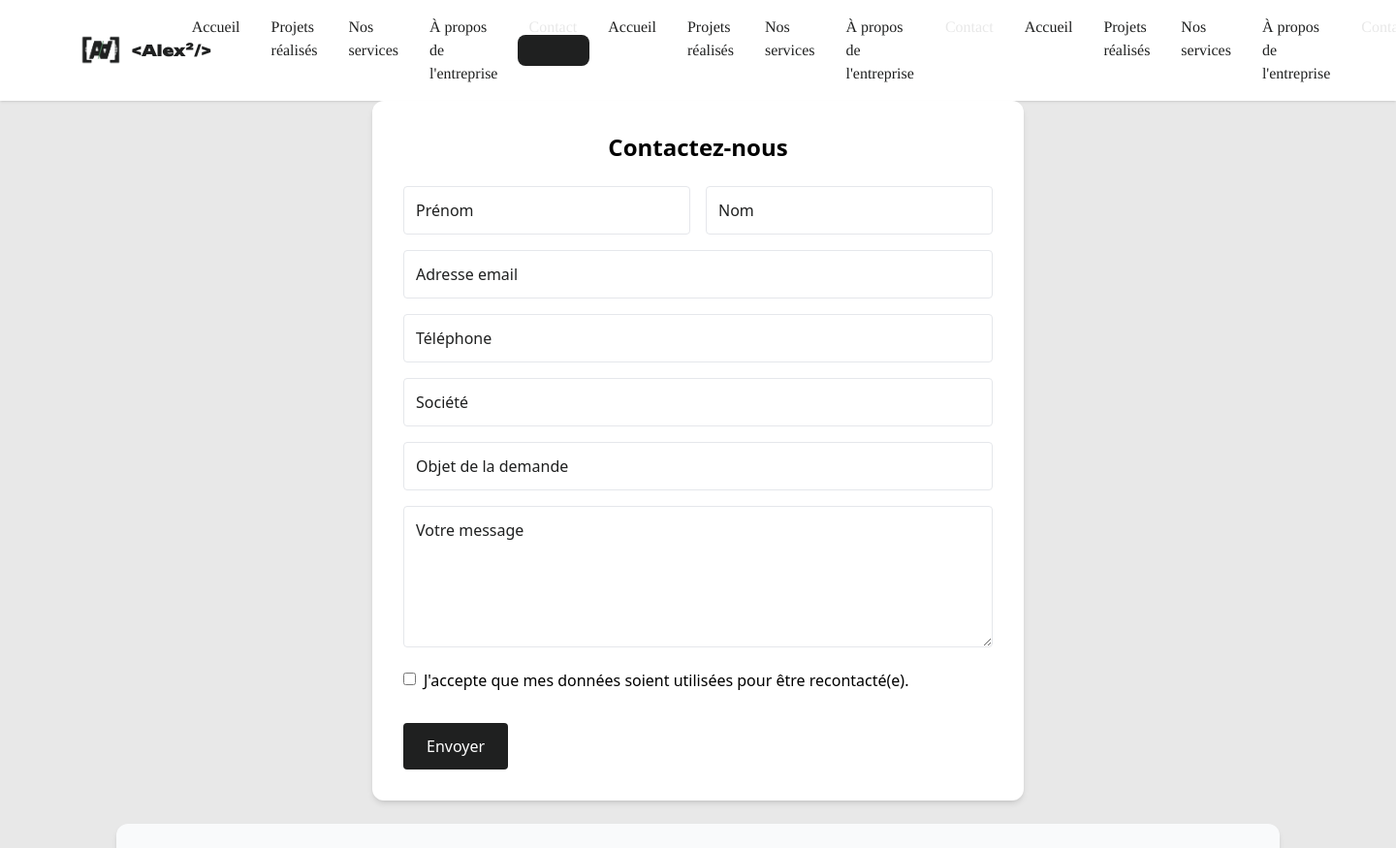
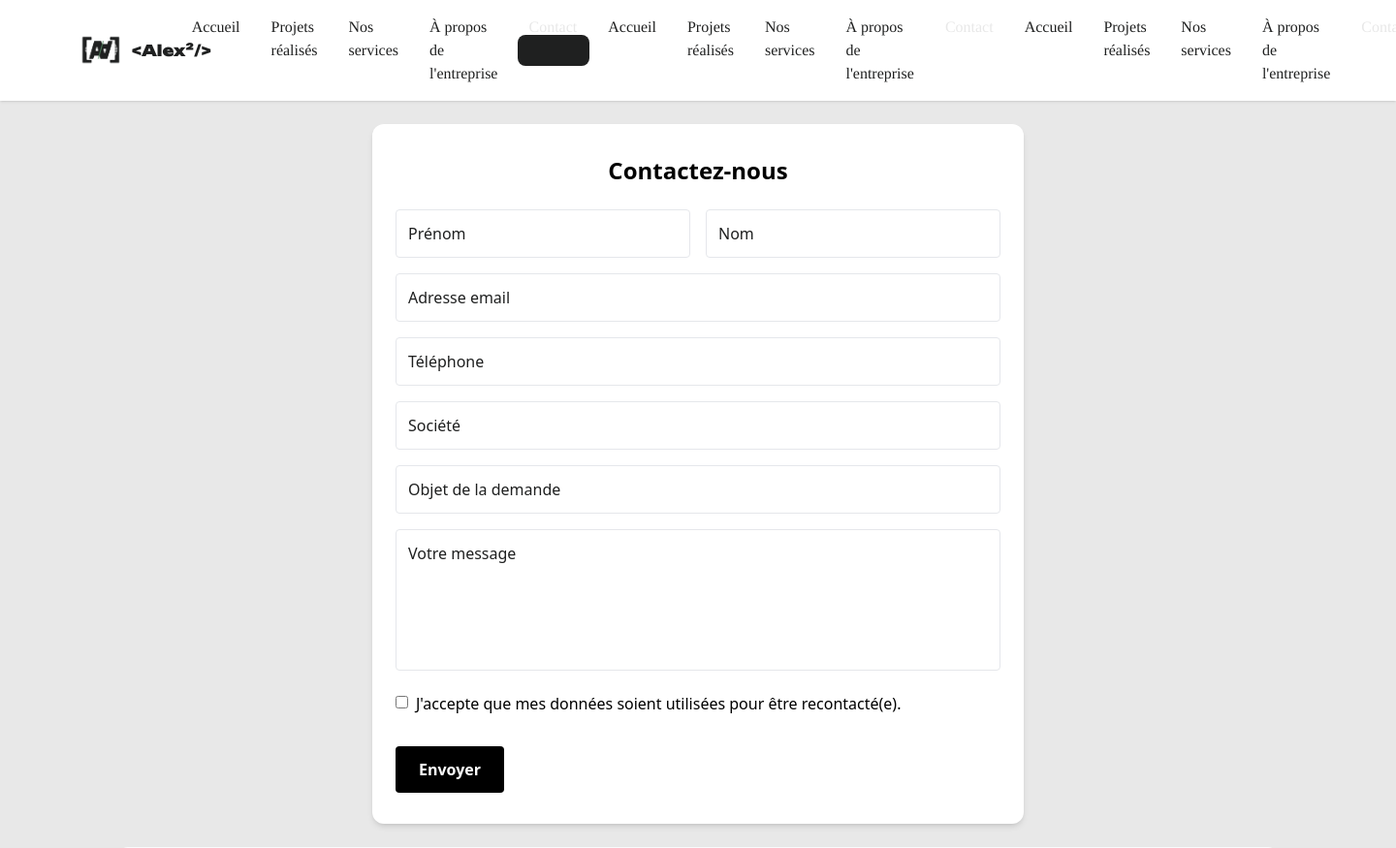
Before and after one commit to thedeadyt/Alex2, a PHP site: page /pages/Contact.php in a window 1440 px wide; the page is wider, and only the part inside the window is pictured. Shown: the top 875 px of that part at 97% size. Run offline with PHP 8.4, Linux system fonts and the light colour scheme; some libraries are stand-ins or nearby versions.

Commit message:
page contact finis, juste erreur captcha

```diff
--- a/public/pages/Contact.php
+++ b/public/pages/Contact.php
@@ -85,8 +85,10 @@
   <script src="https://unpkg.com/alpinejs" defer></script>
   <script src="https://www.google.com/recaptcha/api.js" async defer></script>
 </head>
-<body class="bg-gray-100">
-  <div class="max-w-2xl mx-auto bg-white p-8 rounded-xl shadow-md" x-data="contactForm()">
+<br>
+<body>
+  <div
+  class="mx-auto bg-white p-6 sm:p-8 rounded-xl shadow-md max-w-full w-full px-4 sm:px-6 md:max-w-2xl" x-data="contactForm()">
   <h2 class="text-2xl font-bold mb-6 text-center">Contactez-nous</h2>
 
   <template x-if="success">
@@ -109,23 +111,24 @@
 
   <form @submit.prevent="submitForm" class="space-y-4" novalidate>
     <div class="grid grid-cols-1 md:grid-cols-2 gap-4">
-        <input x-model="form.prenom" name="prenom" type="text" placeholder="Prénom" required class="p-3 border rounded w-full" />
-        <input x-model="form.nom" name="nom" type="text" placeholder="Nom" required class="p-3 border rounded w-full" />
+      <input x-model="form.prenom" name="prenom" type="text" placeholder="Prénom" required class="p-3 border rounded w-full"/>
+      <input x-model="form.nom" name="nom" type="text" placeholder="Nom" required class="p-3 border rounded w-full"/>
     </div>
-      <input x-model="form.email" name="email" type="email" placeholder="Adresse email" required class="p-3 border rounded w-full" />
-      <input x-model="form.telephone" name="telephone" type="tel" placeholder="Téléphone" required class="p-3 border rounded w-full" />
-      <input x-model="form.societe" name="societe" type="text" placeholder="Société" class="p-3 border rounded w-full" />
-      <input x-model="form.objet" name="objet" type="text" placeholder="Objet de la demande" required class="p-3 border rounded w-full" />
-      <textarea x-model="form.message" name="message" placeholder="Votre message" rows="5" required class="p-3 border rounded w-full"></textarea>
+
+    <input x-model="form.email" name="email" type="email" placeholder="Adresse email" required class="p-3 border rounded w-full"/>
+    <input x-model="form.telephone" name="telephone" type="tel" placeholder="Téléphone" required class="p-3 border rounded w-full"/>
+    <input x-model="form.societe" name="societe" type="text" placeholder="Société" class="p-3 border rounded w-full"/>
+    <input x-model="form.objet" name="objet" type="text" placeholder="Objet de la demande" required class="p-3 border rounded w-full"/>
+    <textarea x-model="form.message" name="message" placeholder="Votre message" rows="5" required class="p-3 border rounded w-full resize-none"></textarea>
 
     <div class="flex items-start gap-2">
-        <input x-model="form.consent" type="checkbox" name="consent" required class="mt-1" />
+      <input x-model="form.consent" type="checkbox" name="consent" required class="mt-1"/>
       <label>J'accepte que mes données soient utilisées pour être recontacté(e).</label>
     </div>
 
     <div class="g-recaptcha" data-sitekey="6LfjEHQrAAAAAJL1CPME0KI24tMJvzbxFjFpHxOD"></div>
 
-      <button type="submit" class="text-white px-6 py-3 rounded transition" style="background-color: var(--color-black); hover:background-color: var(--color-hover-1)">
+    <button type="submit" class="w-full md:w-auto bg-black hover:bg-gray-800 text-white font-semibold px-6 py-3 rounded transition-colors">
       Envoyer
     </button>
   </form>
@@ -147,10 +150,7 @@
   ></iframe>
 
   <!-- Bouton toggle visible sur mobile -->
-  <button
-    @click="open = !open"
-    class="md:hidden bg-blue-600 text-white rounded-md px-4 py-2 self-start"
-  >
+  <button @click="open = !open" class="md:hidden bg-black hover:bg-gray-800 text-white rounded-md px-4 py-2 self-start">
     <span x-text="open ? 'Masquer les infos' : 'Afficher les infos'"></span>
   </button>
 
@@ -176,7 +176,7 @@
 </div>
 
 </div>
-
+<br>
 
 <script>
   window.contactForm = function () {
```
Also changed, not shown: 1 other file. Lines whose indentation alone changed are shown as unchanged.
